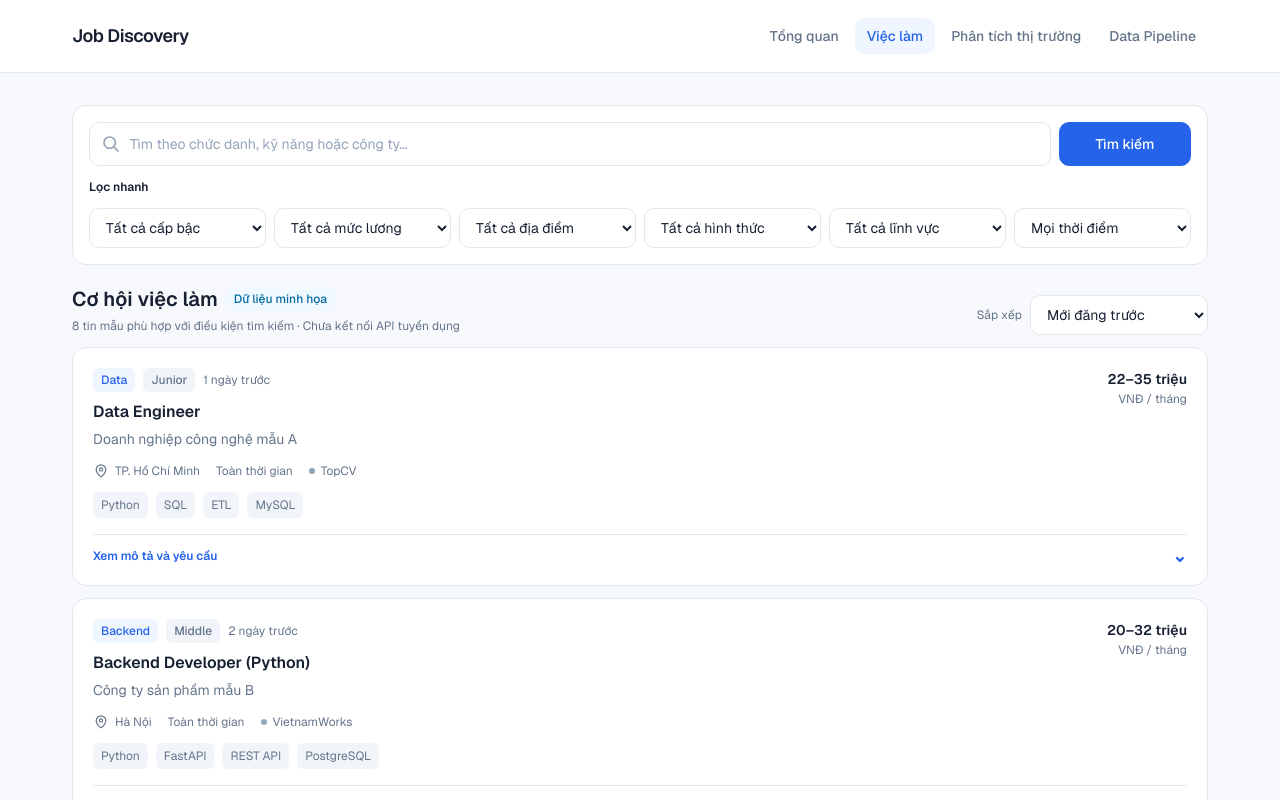
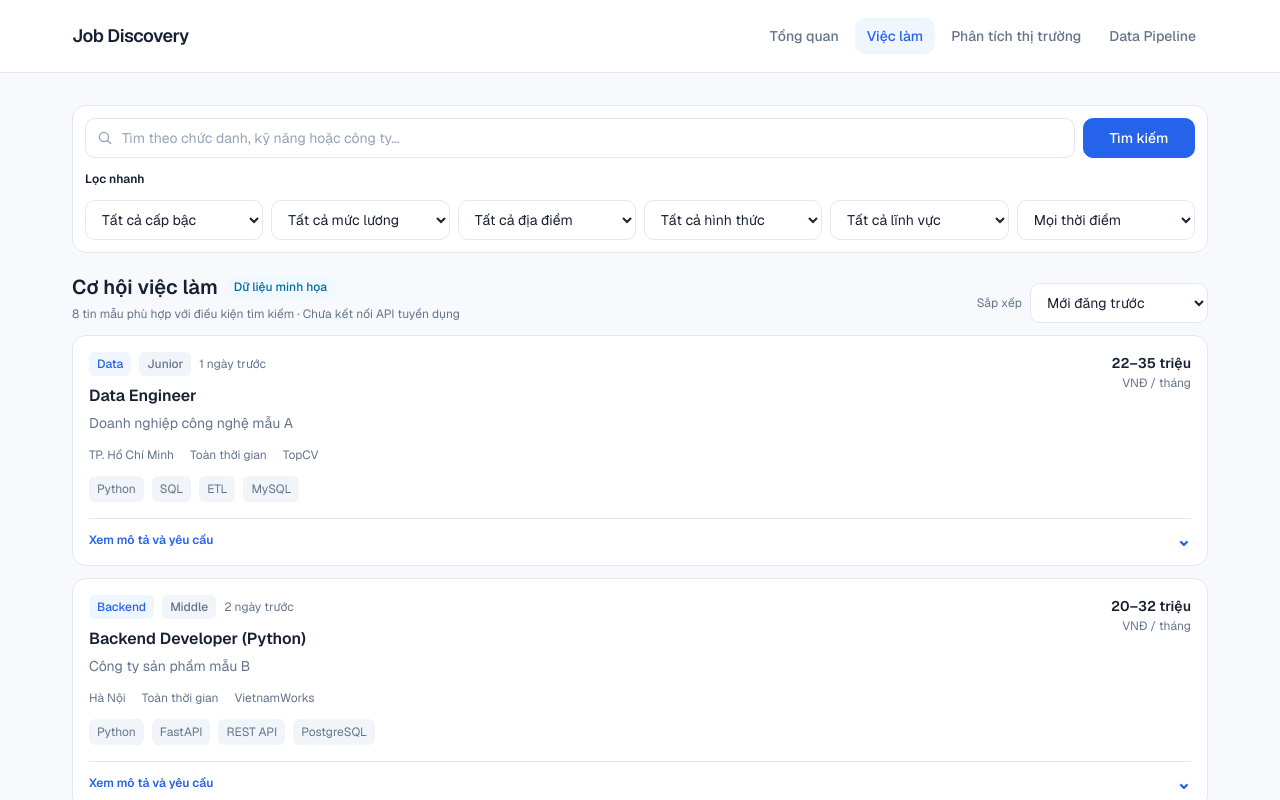
Before and after one commit to VoHoangPhucDTA/job-discovery-platform, a Next.js app in the folder frontend/: page /jobs in a window 1280 px wide. Shown: the top 800 px of the page. Built offline with nearby package versions, Linux system fonts and the light colour scheme.

Commit message:
style(jobs): compact search controls and simplify job metadata

```diff
--- a/frontend/app/jobs/jobs-browser.tsx
+++ b/frontend/app/jobs/jobs-browser.tsx
@@ -41,7 +41,7 @@ const levelOptions: { value: LevelFilter; label: string }[] = [
 
 function JobCard({ job }: { job: DemoJob }) {
   return (
-    <Card className="p-4 transition-colors duration-150 hover:border-primary/40 sm:p-5">
+    <Card className="p-4 transition-colors duration-150 hover:border-primary/40">
       <article>
         <div className="flex flex-col gap-3 sm:flex-row sm:items-start sm:justify-between">
           <div className="min-w-0 flex-1">
@@ -68,25 +68,9 @@ function JobCard({ job }: { job: DemoJob }) {
         </div>
 
         <div className="mt-3 flex flex-wrap items-center gap-x-4 gap-y-2 text-small text-muted-foreground">
-          <span className="inline-flex items-center gap-1.5">
-            <svg
-              aria-hidden="true"
-              viewBox="0 0 20 20"
-              className="size-4"
-              fill="none"
-              stroke="currentColor"
-              strokeWidth="1.5"
-            >
-              <path d="M16 8.3c0 4.1-6 9-6 9s-6-4.9-6-9a6 6 0 1 1 12 0Z" />
-              <circle cx="10" cy="8" r="2" />
-            </svg>
-            {job.location}
-          </span>
+          <span>{job.location}</span>
           <span>{job.employmentType}</span>
-          <span className="inline-flex items-center gap-1.5">
-            <span className="size-1.5 rounded-full bg-subtle-foreground" />
-            {job.source}
-          </span>
+          <span>{job.source}</span>
         </div>
 
         <div className="mt-3 flex flex-wrap gap-2">
@@ -244,7 +228,7 @@ export function JobsBrowser({ initialFilters = {} }: JobsBrowserProps) {
 
   return (
     <div className="space-y-5">
-      <Card className="space-y-3 p-3 sm:p-4">
+      <Card className="space-y-3 p-3">
         <form
           onSubmit={handleSearch}
           className="flex flex-col gap-2 sm:flex-row"
@@ -258,7 +242,7 @@ export function JobsBrowser({ initialFilters = {} }: JobsBrowserProps) {
             <svg
               aria-hidden="true"
               viewBox="0 0 20 20"
-              className="pointer-events-none absolute left-3 top-1/2 size-5 -translate-y-1/2 text-subtle-foreground"
+              className="pointer-events-none absolute left-3 top-1/2 size-4 -translate-y-1/2 text-subtle-foreground"
               fill="none"
               stroke="currentColor"
               strokeWidth="1.7"
@@ -269,13 +253,13 @@ export function JobsBrowser({ initialFilters = {} }: JobsBrowserProps) {
             <Input
               id="job-keyword"
               type="search"
-              className="h-11 pl-10"
+              className="h-10 pl-9"
               placeholder="Tìm theo chức danh, kỹ năng hoặc công ty..."
               value={draftKeyword}
               onChange={(event) => setDraftKeyword(event.target.value)}
             />
           </div>
-          <Button type="submit" size="lg" className="sm:min-w-[132px]">
+          <Button type="submit" size="md" className="sm:min-w-28">
             Tìm kiếm
           </Button>
         </form>
@@ -394,7 +378,7 @@ export function JobsBrowser({ initialFilters = {} }: JobsBrowserProps) {
           <label className="flex items-center gap-2 text-small text-muted-foreground">
             <span className="shrink-0">Sắp xếp</span>
             <Select
-              className="w-auto min-w-[164px]"
+              className="h-10 w-auto min-w-[164px]"
               value={sort}
               onChange={(event) => setSort(event.target.value as SortOption)}
             >
```
